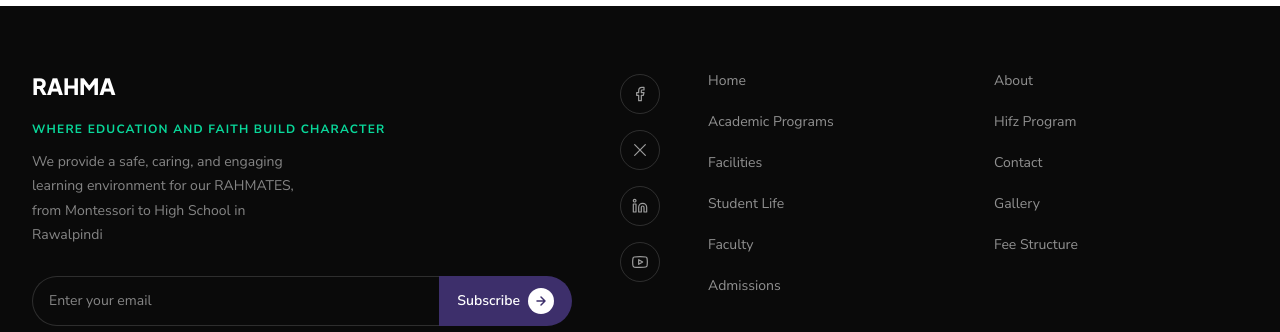
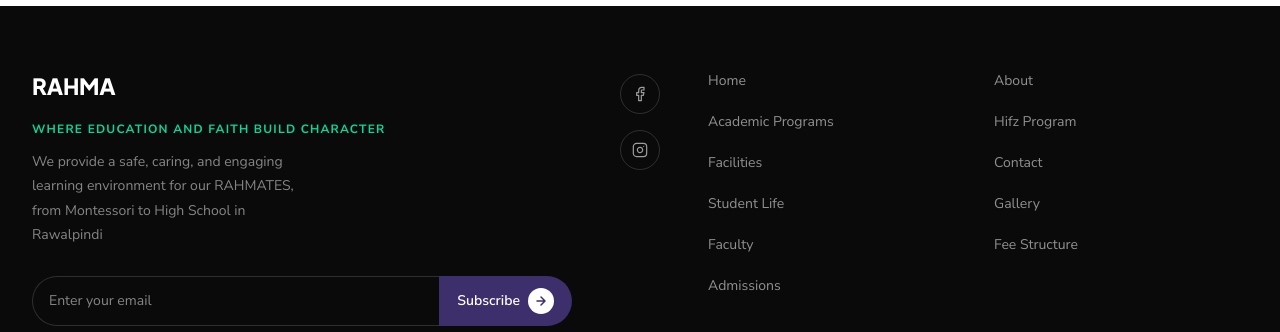
Before and after one commit to Zuhairshad/RahmiaSchool, a Next.js app: page / in a window 1280 px wide. Shown: the part 10509-10841 px from the top of the page. Built offline with nearby package versions, Linux system fonts and the light colour scheme; a web font is replaced by a local one.

Commit message:
Footer socials: Facebook and Instagram links; drop X and LinkedIn; YouTube hidden until its link is in

```diff
--- a/components/layout/Footer.tsx
+++ b/components/layout/Footer.tsx
@@ -20,15 +20,21 @@ const footerLinks = [
   { href: "/admission", label: "Admissions" },
 ];
 
+// Icons without an href stay hidden until the school has a link for them
 const socials = [
-  { label: "Facebook", path: "M18 2h-3a5 5 0 0 0-5 5v3H7v4h3v8h4v-8h3l1-4h-4V7a1 1 0 0 1 1-1h3z" },
-  { label: "X", path: "M4 4l16 16M20 4L4 20" },
   {
-    label: "LinkedIn",
-    path: "M16 8a6 6 0 0 1 6 6v7h-4v-7a2 2 0 0 0-2-2 2 2 0 0 0-2 2v7h-4v-7a6 6 0 0 1 6-6zM2 9h4v12H2zM4 6a2 2 0 1 0 0-4 2 2 0 0 0 0 4z",
+    label: "Facebook",
+    href: "https://www.facebook.com/share/1D7FYGWsbs/",
+    path: "M18 2h-3a5 5 0 0 0-5 5v3H7v4h3v8h4v-8h3l1-4h-4V7a1 1 0 0 1 1-1h3z",
+  },
+  {
+    label: "Instagram",
+    href: "https://www.instagram.com/rahman.model.school/",
+    path: "M7 2h10a5 5 0 0 1 5 5v10a5 5 0 0 1-5 5H7a5 5 0 0 1-5-5V7a5 5 0 0 1 5-5zM16 11.37A4 4 0 1 1 12.63 8 4 4 0 0 1 16 11.37zM17.5 6.5h.01",
   },
   {
     label: "YouTube",
+    href: "",
     path: "M22.54 6.42a2.78 2.78 0 0 0-1.95-1.96C18.88 4 12 4 12 4s-6.88 0-8.59.46a2.78 2.78 0 0 0-1.95 1.96A29 29 0 0 0 1 12a29 29 0 0 0 .46 5.58A2.78 2.78 0 0 0 3.41 19.6C5.12 20 12 20 12 20s6.88 0 8.59-.46a2.78 2.78 0 0 0 1.95-1.95A29 29 0 0 0 23 12a29 29 0 0 0-.46-5.58zM10 15.5v-7l6 3.5-6 3.5z",
   },
 ];
@@ -70,10 +76,12 @@ export default function Footer() {
         </div>
 
         <div className="footer-socials" style={{ display: "flex", flexDirection: "column", alignItems: "center", gap: 16, paddingTop: 4 }}>
-          {socials.map((s) => (
+          {socials.filter((s) => s.href).map((s) => (
             <a
               key={s.label}
-              href="#"
+              href={s.href}
+              target="_blank"
+              rel="noopener noreferrer"
               aria-label={s.label}
               style={{ width: 40, height: 40, borderRadius: "50%", border: "1px solid rgba(255,255,255,0.15)", display: "flex", alignItems: "center", justifyContent: "center", color: "rgba(255,255,255,0.6)" }}
             >
```
